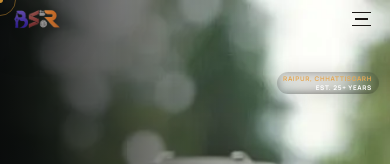
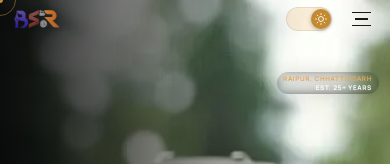
Before and after one commit to soubhagyadevchaturvedicse24-hub/BSR-Filmss, a Next.js app: page / in a window 390 px wide. Shown: the top 164 px of the page. Built offline with nearby package versions, Linux system fonts and the light colour scheme.

Commit message:
ui: move theme toggle to header bar on mobile (always visible)

```diff
--- a/src/components/Navbar.tsx
+++ b/src/components/Navbar.tsx
@@ -124,9 +124,11 @@ export default function Navbar() {
             </a>
           </div>
 
-          {/* Hamburger — larger tap target */}
-          <button
-            className="md:hidden flex flex-col gap-[5px] p-3 -mr-1 min-w-[44px] min-h-[44px] items-center justify-center"
+          {/* Mobile: theme toggle + hamburger */}
+          <div className="md:hidden flex items-center gap-1">
+            <ThemeToggle />
+            <button
+              className="flex flex-col gap-[5px] p-3 -mr-1 min-w-[44px] min-h-[44px] items-center justify-center"
             onClick={() => setOpen(p => !p)}
             aria-label={open ? "Close menu" : "Open menu"}
             {...(open ? { "aria-expanded": "true" } : {})}
@@ -134,7 +136,8 @@ export default function Navbar() {
             <span className={`block h-[1.5px] transition-all duration-300 ${isDark ? 'bg-white' : 'bg-[#1A1714]'} ${open ? "w-6 rotate-45 translate-y-[6.5px]" : "w-6"}`} />
             <span className={`block h-[1.5px] transition-all duration-300 ${isDark ? 'bg-white' : 'bg-[#1A1714]'} ${open ? "w-0 opacity-0" : "w-4"}`} />
             <span className={`block h-[1.5px] transition-all duration-300 ${isDark ? 'bg-white' : 'bg-[#1A1714]'} ${open ? "w-6 -rotate-45 -translate-y-[6.5px]" : "w-6"}`} />
-          </button>
+            </button>
+          </div>
         </div>
       </motion.header>
 
@@ -174,9 +177,6 @@ export default function Navbar() {
               Start a Project
               <svg width="14" height="10" viewBox="0 0 14 10" fill="none"><path d="M1 5h12M8 1l5 4-5 4" stroke="currentColor" strokeWidth="1.5" strokeLinecap="round" strokeLinejoin="round" /></svg>
             </a>
-            <div className="mt-2">
-              <ThemeToggle />
-            </div>
           </motion.div>
         )}
       </AnimatePresence>
```
